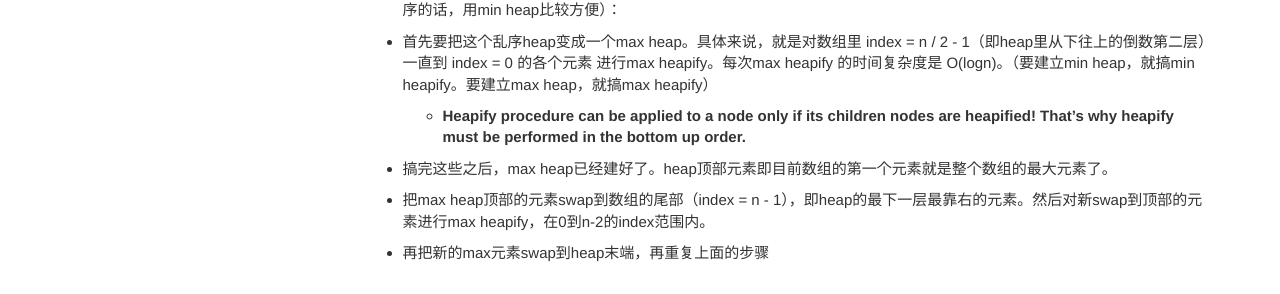
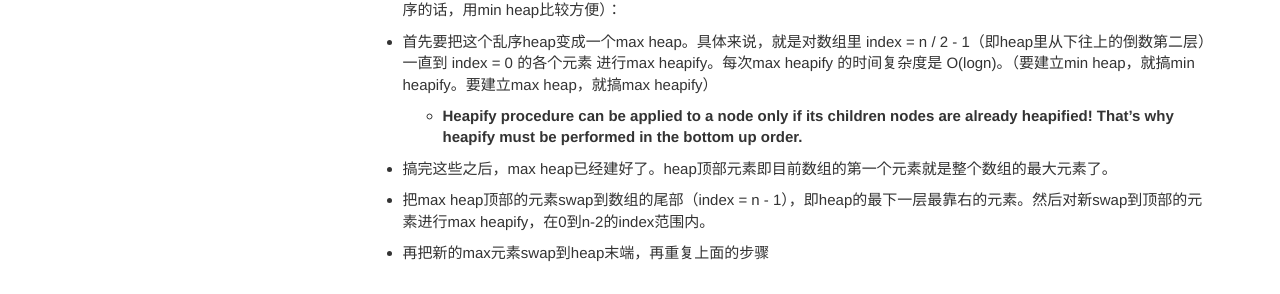
Before and after one commit to HungryOrc/hungryorc.github.io, a Jekyll site: the page built from pages/algorithm/algorithm_heap_sort_and_heapify.md, in a window 1280 px wide. Shown: the part 350-644 px from the top of the page. Built offline with Jekyll 4.4.1, drawn with Linux system fonts in a browser that asks for light colours; nearby versions of some CDN libraries; comment, search, counter and statistics services are not loaded.

Commit message:
Update algorithm_heap_sort_and_heapify.md

```diff
--- a/pages/algorithm/algorithm_heap_sort_and_heapify.md
+++ b/pages/algorithm/algorithm_heap_sort_and_heapify.md
@@ -15,7 +15,7 @@
 Heap Sort的步骤：
 * 要sort的array本身已经是一个array，即它已经满足heap必须是complete tree的性质（即tree nodes都要优先铺满左边）。现在这个没有sort的array可以说是一个乱序的heap，我们要把这个array从小到大sort的话，要借助max heap（要从大到小排序的话，用min heap比较方便）：
 * 首先要把这个乱序heap变成一个max heap。具体来说，就是对数组里 index = n / 2 - 1（即heap里从下往上的倒数第二层）一直到 index = 0 的各个元素 进行max heapify。每次max heapify 的时间复杂度是 O(logn)。（要建立min heap，就搞min heapify。要建立max heap，就搞max heapify）
-  * **Heapify procedure can be applied to a node only if its children nodes are heapified! That's why heapify must be performed in the bottom up order.**
+  * **Heapify procedure can be applied to a node only if its children nodes are already heapified! That's why heapify must be performed in the bottom up order.**
 * 搞完这些之后，max heap已经建好了。heap顶部元素即目前数组的第一个元素就是整个数组的最大元素了。
 * 把max heap顶部的元素swap到数组的尾部（index = n - 1），即heap的最下一层最靠右的元素。然后对新swap到顶部的元素进行max heapify，在0到n-2的index范围内。
 * 再把新的max元素swap到heap末端，再重复上面的步骤
```
